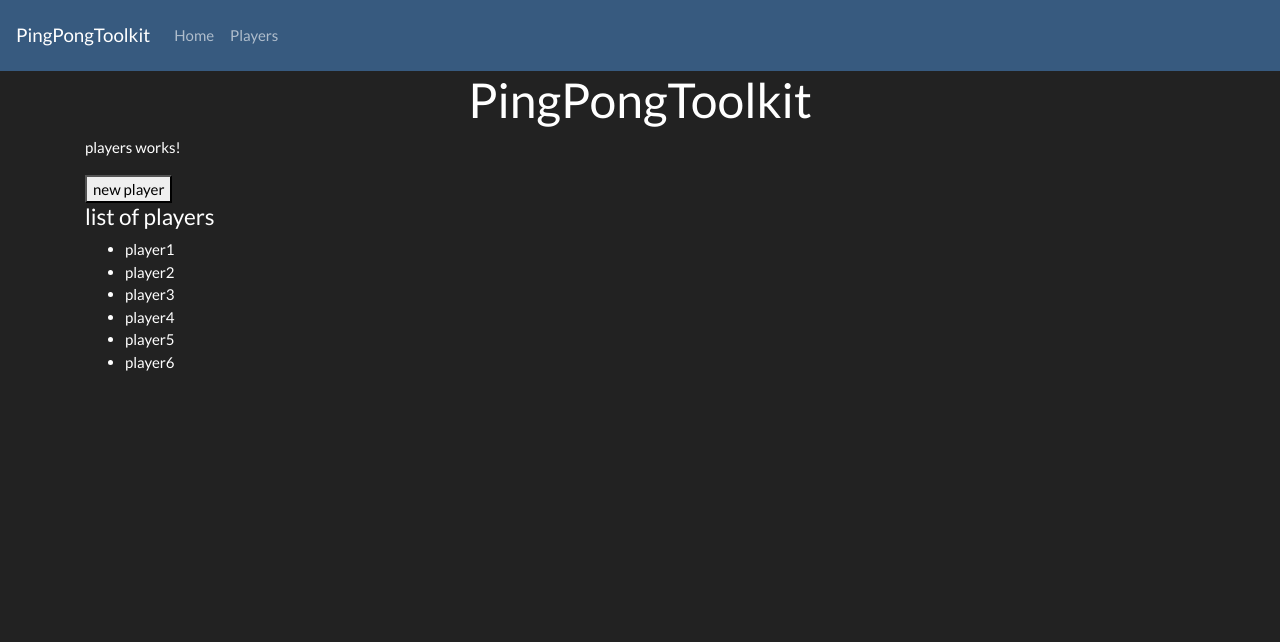
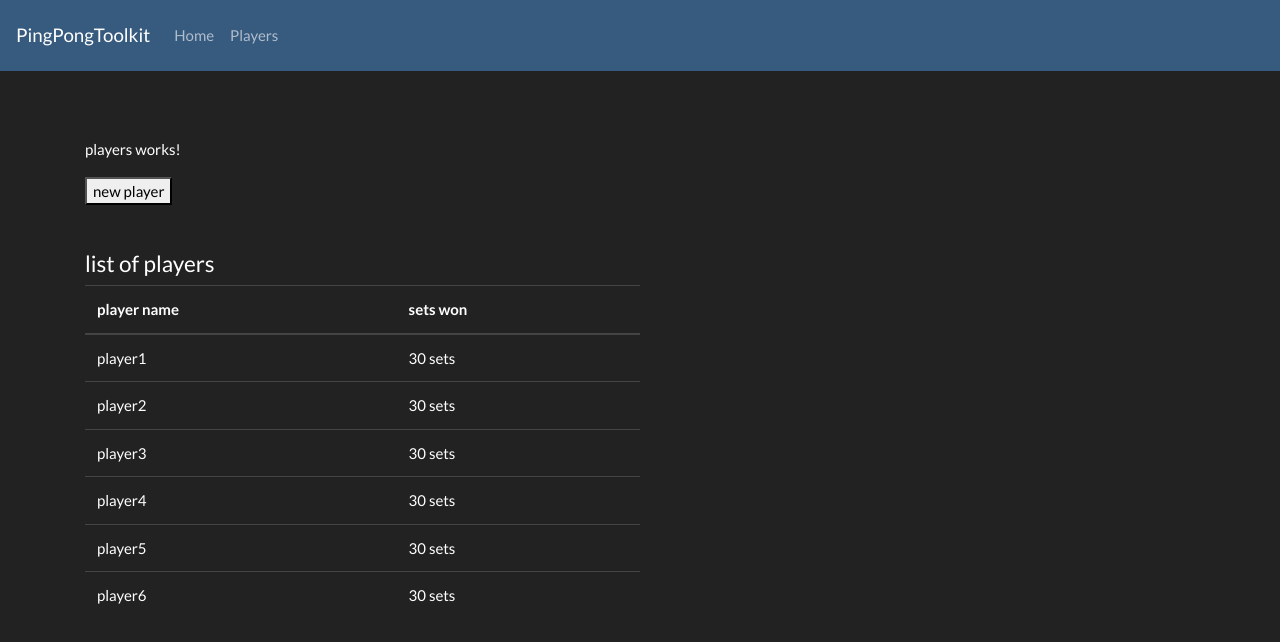
Before and after one commit to b1naryDS/PingPongToolkit, an Angular app: page /players in a window 1280 px wide. Shown: the top 642 px of the page. Built offline with nearby package versions, Linux system fonts and the light colour scheme.

Commit message:
rutiranje update

```diff
--- a/src/app/app.component.html
+++ b/src/app/app.component.html
@@ -1,5 +1,5 @@
 <nav class="navbar navbar-expand-lg navbar-dark bg-primary">
-  <a class="navbar-brand" href="#">PingPongToolkit</a>
+  <a class="navbar-brand" routerLink="">PingPongToolkit</a>
 
   <div class="collapse navbar-collapse" id="navbarColor01">
 
@@ -15,11 +15,10 @@
   </div>
 </nav>
 <div style="text-align:center">
-  <h1>
-    PingPongToolkit
-  </h1>
 </div>
-
+<br/>
+<br/>
+<br/>
 <div class="container">
   <router-outlet></router-outlet>
 </div>
--- a/src/app/app.module.ts
+++ b/src/app/app.module.ts
@@ -4,11 +4,13 @@ import { NgModule } from '@angular/core';
 import { AppComponent } from './app.component';
 import { routes } from './app.router';
 import { PlayersComponent } from './components/players/players.component';
+import { PlayerFormComponent } from './components/players/player-form/player-form.component';
 
 @NgModule({
   declarations: [
     AppComponent,
-    PlayersComponent
+    PlayersComponent,
+    PlayerFormComponent
   ],
   imports: [
     BrowserModule,
--- /dev/null
+++ b/src/app/components/players/player-form/player-form.component.html
@@ -0,0 +1,3 @@
+<p>
+  player-form works!
+</p>
--- /dev/null
+++ b/src/app/components/players/player-form/player-form.component.ts
@@ -0,0 +1,15 @@
+import { Component, OnInit } from '@angular/core';
+
+@Component({
+  selector: 'app-player-form',
+  templateUrl: './player-form.component.html',
+  styleUrls: ['./player-form.component.css']
+})
+export class PlayerFormComponent implements OnInit {
+
+  constructor() { }
+
+  ngOnInit() {
+  }
+
+}
--- a/src/app/components/players/players.component.html
+++ b/src/app/components/players/players.component.html
@@ -1,12 +1,26 @@
 <p>
   players works!
 </p>
-<button>new player</button>
+<button routerLink="newPlayer">new player</button>
+<br>
+<br>
+<br>
+<h4>list of players</h4>
+<table class="table" style="width:50%">
+  <thead>
+    <tr>
+      <th scope="col">player name</th>
+      <th scope="col">sets won</th>
+    </tr>
+  </thead>
+  <tbody>
+    <tr *ngFor="let player of players">
+      <td>{{player.ime}}</td>
+      <td>30 sets</td>
+    </tr>
+  </tbody>
+</table>
 
-<h4>list of players</h4>
-<ul>
-  <li *ngFor="let player of players">{{player.ime}}</li>
-</ul>
 
 <!--<a class="nav-link" routerLink="players">Players</a>
 <a class="nav-link" routerLink="players">Players</a>-->
```
Also changed, not shown: src/app/app.router.ts (+6 -1 lines), src/app/components/players/player-form/player-form.component.css (added), 1 other file (tests, documents, lock files or other folders).
